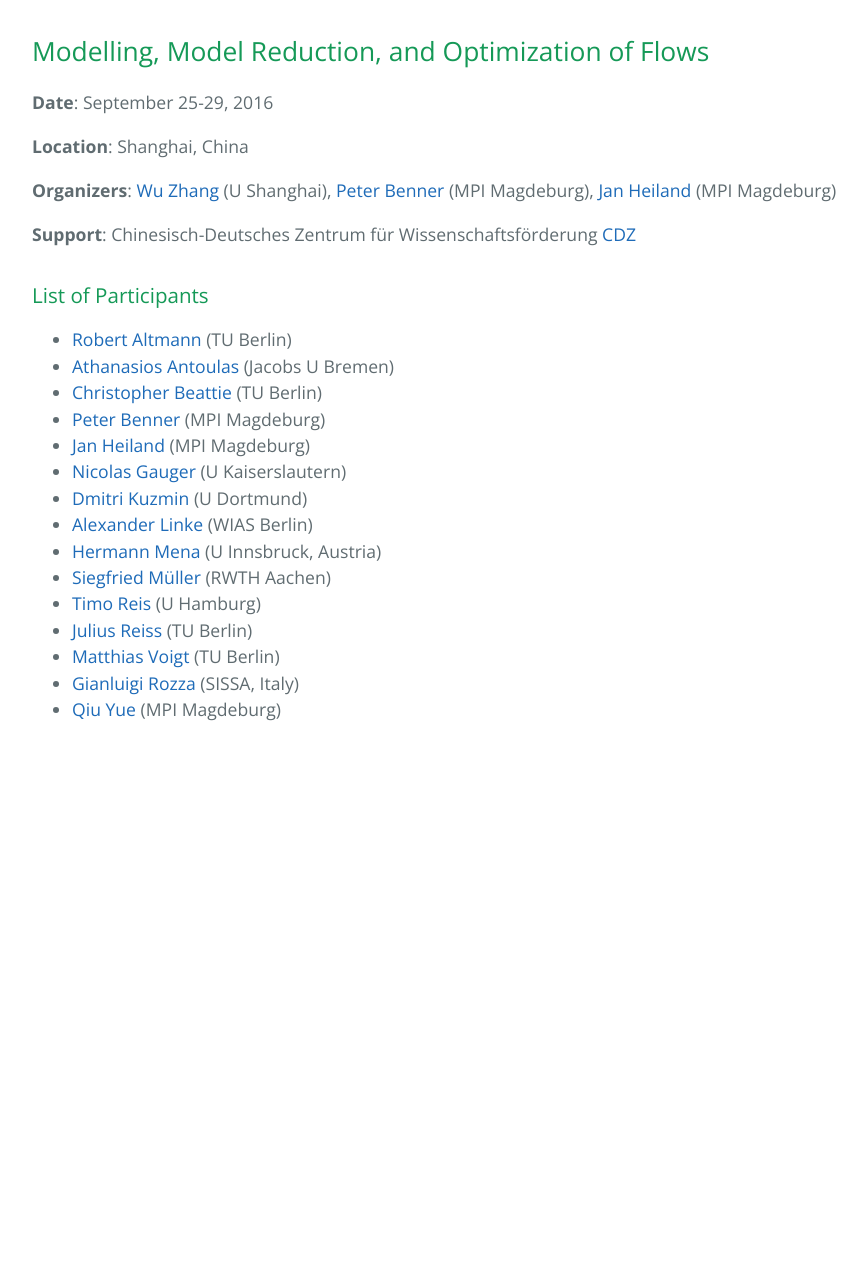
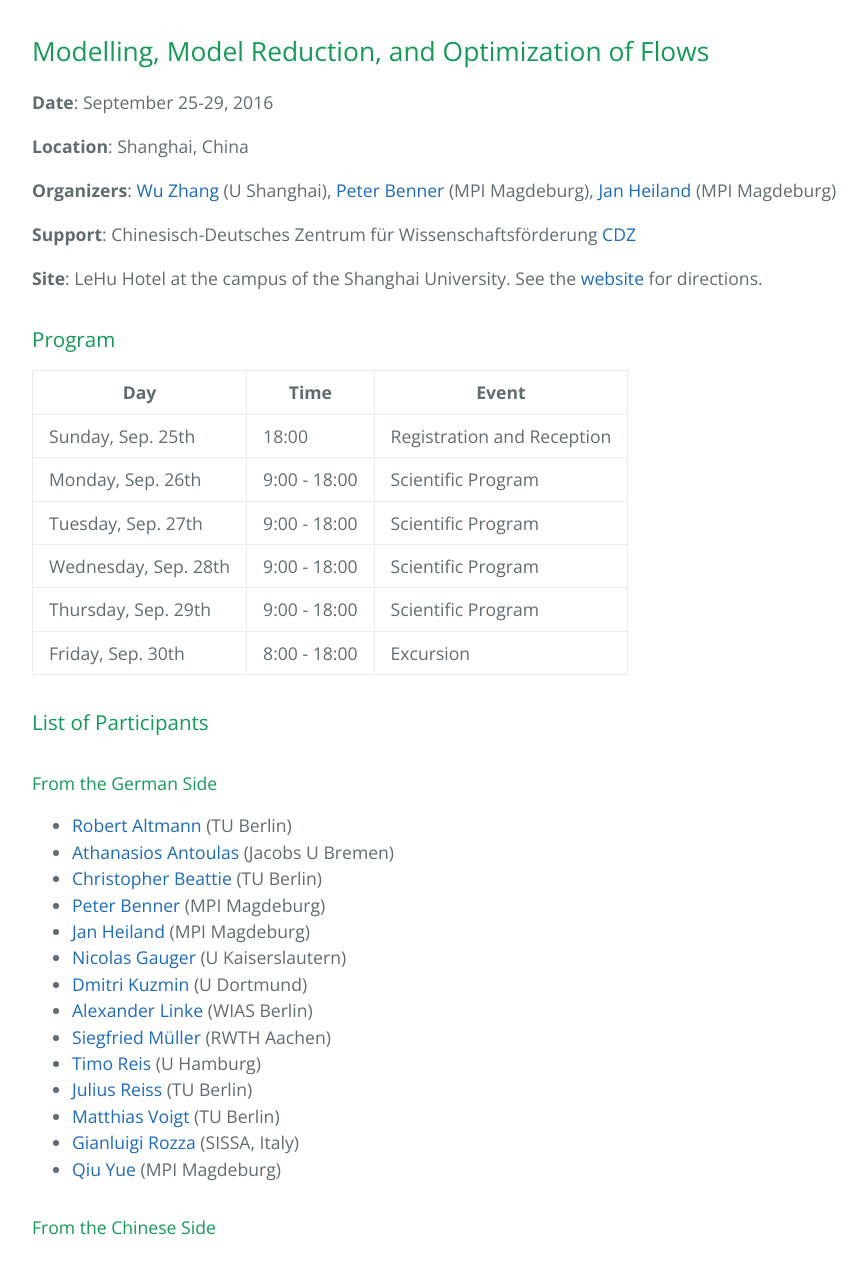
Before and after one commit to highlando/16-cdz-workshop, a Jekyll site: the page built from index.md, in a window 1280 px wide. Shown: the whole page, without its empty margins (192-1059 px from the left). Built offline with Jekyll 4.4.1, drawn with Linux system fonts in a browser that asks for light colours; before the commit the page ends 900 px from its top, so only the background shows below that.

Commit message:
upd site and program

```diff
--- a/index.md
+++ b/index.md
@@ -13,7 +13,22 @@ Modelling, Model Reduction, and Optimization of Flows
 
 **Support**: Chinesisch-Deutsches Zentrum für Wissenschaftsförderung [CDZ](http://www.sinogermanscience.org.cn/de/index.html)
 
+**Site**: LeHu Hotel at the campus of the Shanghai University. See the [website](http://www.lhljt.shu.edu.cn/Default.aspx?tabid=31587#how) for directions.
+
+### Program
+
+| Day | Time | Event |
+| ------- | ------ | ------- |
+| Sunday, Sep. 25th | 18:00 | Registration and Reception |
+| Monday, Sep. 26th | 9:00 - 18:00 | Scientific Program |
+| Tuesday, Sep. 27th | 9:00 - 18:00 | Scientific Program |
+| Wednesday, Sep. 28th | 9:00 - 18:00 | Scientific Program |
+| Thursday, Sep. 29th | 9:00 - 18:00 | Scientific Program |
+| Friday, Sep. 30th | 8:00 - 18:00 | Excursion |
+
 ### List of Participants
+
+<h4> From the German Side </h4>
 
  * [Robert Altmann](https://www.math.tu-berlin.de/fachgebiete_ag_modnumdiff/fg_numerische_mathematik/v-menue/mitarbeiter/robert_altmann/home/) (TU Berlin)
  * [Athanasios Antoulas](https://www.jacobs-university.de/directory/aantoulas) (Jacobs U Bremen)
@@ -23,10 +38,11 @@ Modelling, Model Reduction, and Optimization of Flows
  * [Nicolas Gauger](http://www.scicomp.uni-kl.de/team/gauger/) (U Kaiserslautern)
  * [Dmitri Kuzmin](http://www.mathematik.uni-dortmund.de/de/personen/person/Dmitri+Kuzmin.html) (U Dortmund)
  * [Alexander Linke](http://www.wias-berlin.de/~linke/) (WIAS Berlin)
- * [Hermann Mena](http://homepage.uibk.ac.at/~c7021020/) (U Innsbruck, Austria)
  * [Siegfried M&uuml;ller](https://www.igpm.rwth-aachen.de/personen/mueller) (RWTH Aachen)
  * [Timo Reis](http://www.math.uni-hamburg.de/home/reis/index.html.en) (U Hamburg)
  * [Julius Reiss](http://www.cfd.tu-berlin.de/~reiss/) (TU Berlin)
  * [Matthias Voigt](http://www.math.tu-berlin.de/fachgebiete_ag_modnumdiff/fg_numerische_mathematik/v_menue/mitarbeiter/matthias_voigt/home/) (TU Berlin)
  * [Gianluigi Rozza](http://www.math.sissa.it/users/gianluigi-rozza) (SISSA, Italy)
  * [Qiu Yue](http://www.mpi-magdeburg.mpg.de/employees/47281/823076) (MPI Magdeburg)
+
+<h4> From the Chinese Side </h4>
```
